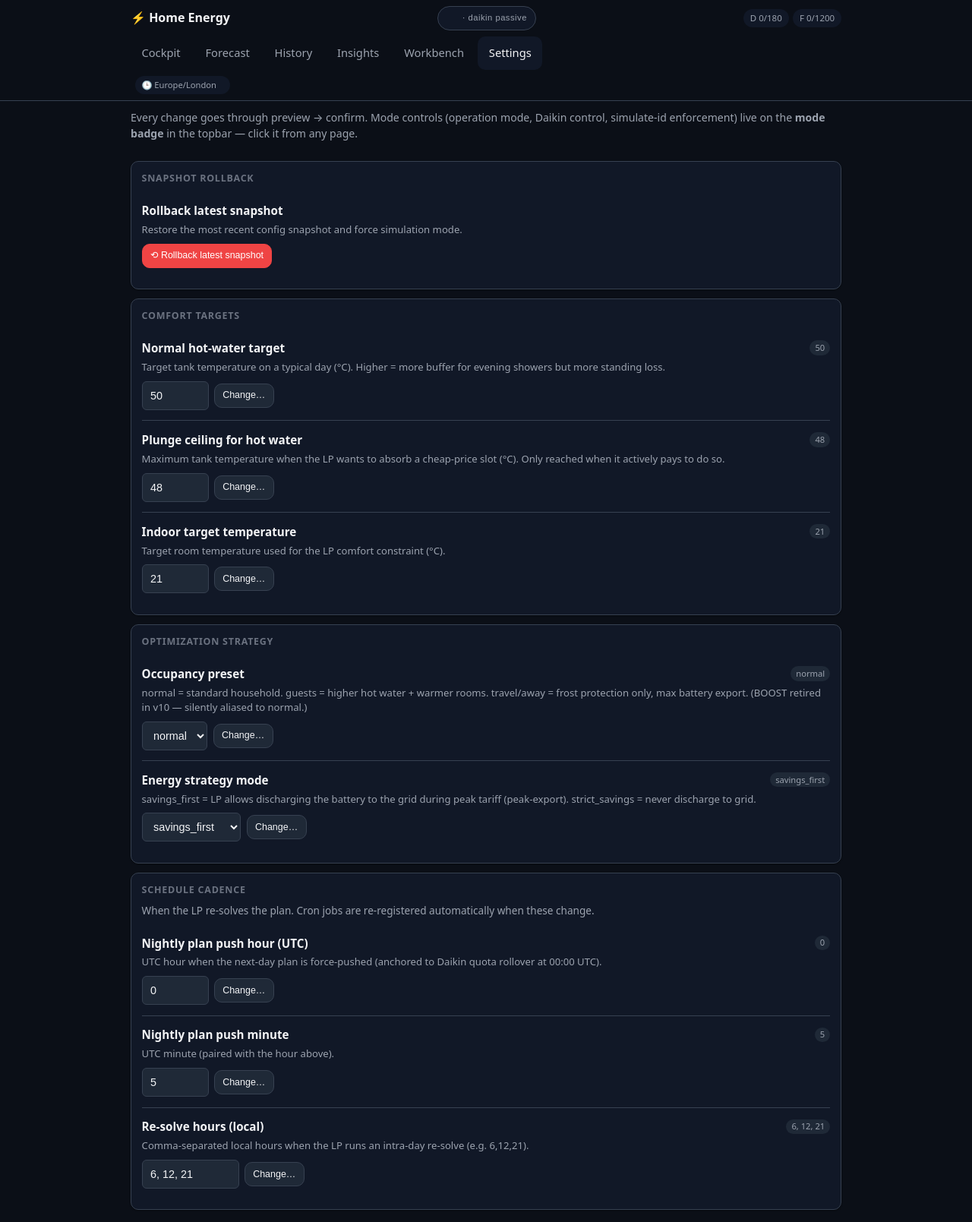
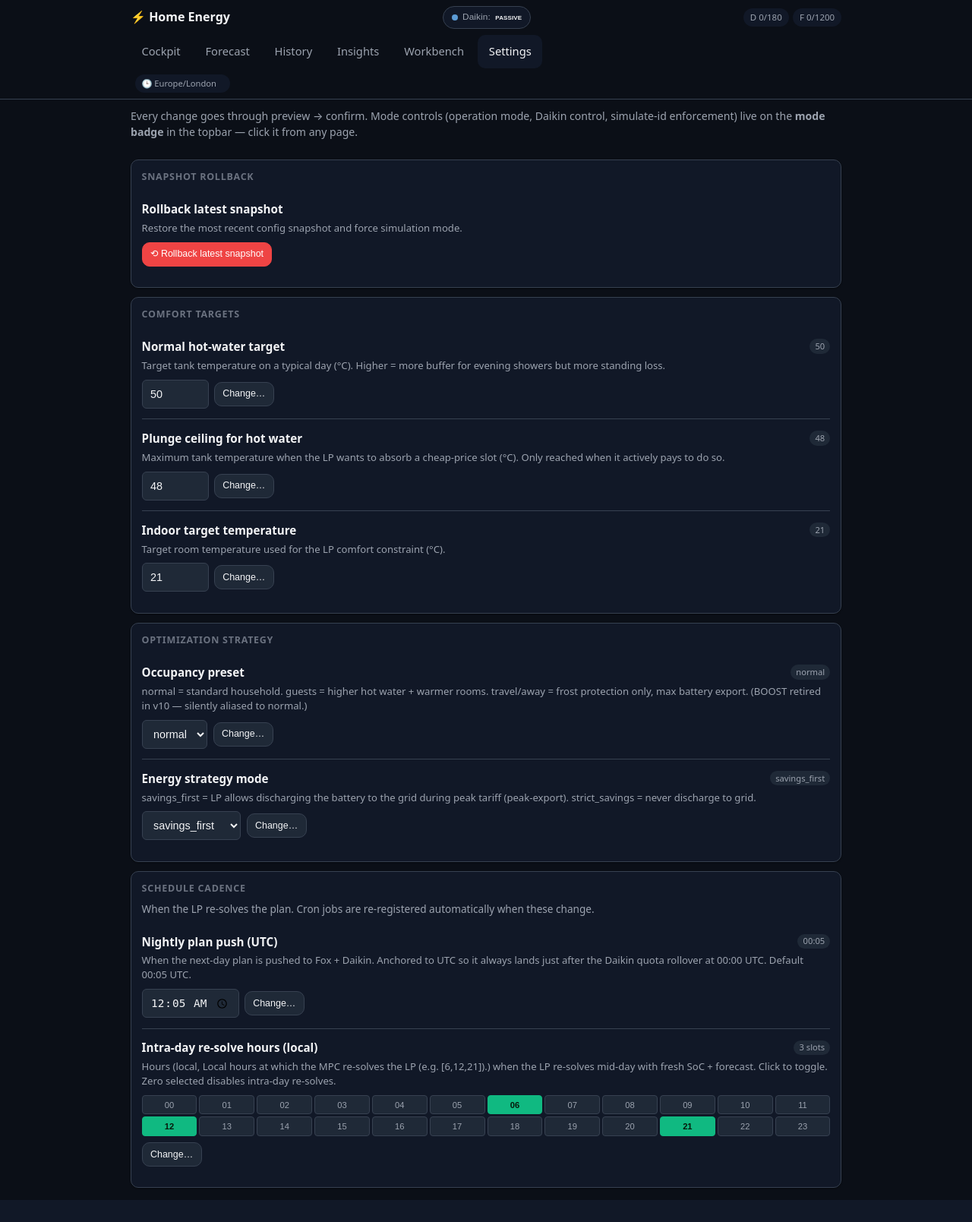
Before and after one commit to albinati/home-energy-manager, a FastAPI app: page /settings in a window 1280 px wide. Shown: the whole page at 76% size. After the commit the page ends 1580 px from the top, so only its background shows below. Run offline with FastAPI, Linux system fonts and the light colour scheme; data that the repository does not hold is empty.

Commit message:
feat(ux): neutral topbar mode badge + time picker + 24-cell MPC hours grid
Three items from the UX feedback list:

1. Topbar mode badge: passive is the *desired* default state (firmware
   runs the HP autonomously on the weather curve), so the old
   orange-warning-style "daikin passive" sub-label read as "something
   is wrong". Now a neutral chip with a small blue dot for passive /
   warning-orange dot for active (since active = service actively
   writing to Daikin, which *is* a more attention-worthy mode). The
   retired OPERATION_MODE reference is gone (test updated to assert
   the new data-daikin + data-require-sim contract).

2. LP_PLAN_PUSH_HOUR + LP_PLAN_PUSH_MINUTE: two spinbox fields was
   awful. Now one <input type="time"> that applies both keys via
   /api/v1/settings/batch in a single simulate → confirm.

3. LP_MPC_HOURS: CSV text input ("6,9,12,15") replaced with a 24-cell
   toggle grid — click the hours the LP should re-solve at. Badge
   shows the count. Applies as a list via the existing per-key PUT.

Co-Authored-By: Claude Opus 4.7 (1M context) <noreply@anthropic.com>

```diff
--- a/src/api/static/css/cockpit.css
+++ b/src/api/static/css/cockpit.css
@@ -56,27 +56,34 @@ a { color: inherit; text-decoration: none; }
 }
 .brand { grid-area: brand; font-weight: 600; font-size: 1rem; }
 
-/* Mode badge — clickable summary of DAIKIN_CONTROL_MODE + REQUIRE_SIMULATION_ID */
+/* Mode badge — compact clickable Daikin-control indicator.
+ *
+ * Passive is the default + *desired* state (firmware runs the heat pump
+ * on its own curve); the old pill used a warning-orange "simulation"
+ * style which read as "something is wrong". Now: neutral chip always,
+ * subtle dot colour to hint at the mode, and a terse "Daikin: passive"
+ * label so first-time viewers understand what they're looking at.
+ */
 .mode-badge {
     grid-area: badge;
     appearance: none;
     background: var(--bg-card);
     border: 1px solid var(--border);
-    color: var(--text);
-    padding: 0.35rem 0.7rem;
+    color: var(--text-dim);
+    padding: 0.3rem 0.65rem;
     border-radius: 999px;
-    font-size: 0.78rem;
-    font-weight: 600;
-    letter-spacing: 0.04em;
+    font-size: 0.74rem;
+    font-weight: 500;
+    letter-spacing: 0.01em;
     cursor: pointer;
     display: inline-flex;
     align-items: center;
     gap: 0.4rem;
-    min-height: 32px;
+    min-height: 30px;
     justify-self: center;
     line-height: 1;
 }
-.mode-badge:hover { border-color: var(--text-dim); }
+.mode-badge:hover { border-color: var(--text-dim); color: var(--text); }
 .mode-badge:active { transform: scale(0.97); }
 .mode-badge .mode-dot {
     display: inline-block;
@@ -84,32 +91,31 @@ a { color: inherit; text-decoration: none; }
     height: 8px;
     border-radius: 50%;
     flex-shrink: 0;
+    background: var(--text-dim);
 }
-.mode-badge .mode-sub {
-    color: var(--text-dim);
-    font-weight: 400;
-    font-size: 0.7rem;
+.mode-badge .mode-label { color: var(--text-dim); font-weight: 500; }
+.mode-badge .mode-value { color: var(--text); font-weight: 600; font-variant: small-caps; }
+
+/* Passive = firmware autonomous (normal). Neutral blue dot to say "this is
+ * the default; nothing is wrong." Active = LP controls the HP: warmer tone
+ * to flag that the service is writing to the device. */
+.mode-badge[data-daikin="passive"] .mode-dot { background: #5b9bd5; }
+.mode-badge[data-daikin="active"] {
+    border-color: rgba(245,158,11,0.5);
 }
-.mode-badge[data-mode="operational"] {
-    background: rgba(16,185,129,0.12);
-    border-color: rgba(16,185,129,0.5);
+.mode-badge[data-daikin="active"] .mode-dot {
+    background: var(--warn);
+    box-shadow: 0 0 6px var(--warn);
 }
-.mode-badge[data-mode="operational"] .mode-dot {
-    background: var(--ok);
-    box-shadow: 0 0 6px var(--ok);
+/* Simulate-id enforcement on: show a tiny 🔒 after the label. */
+.mode-badge[data-require-sim="true"]::after {
+    content: "🔒";
+    font-size: 0.72rem;
+    opacity: 0.75;
 }
-.mode-badge[data-mode="simulation"] {
-    background: rgba(245,158,11,0.12);
-    border-color: rgba(245,158,11,0.5);
-    background-image: repeating-linear-gradient(45deg,
-        transparent 0, transparent 6px,
-        rgba(245,158,11,0.08) 6px, rgba(245,158,11,0.08) 12px);
-}
-.mode-badge[data-mode="simulation"] .mode-dot { background: var(--warn); }
-.mode-badge[data-mode="unknown"] { opacity: 0.6; }
 @media (max-width: 480px) {
-    .mode-badge .mode-sub { display: none; }
-    .mode-badge .mode-label { font-size: 0.72rem; }
+    .mode-badge .mode-label { display: none; }
+    .mode-badge { padding: 0.3rem 0.55rem; }
 }
 .tabs { grid-area: tabs; display: flex; gap: 0.25rem; overflow-x: auto; -webkit-overflow-scrolling: touch; scrollbar-width: none; }
 .tabs::-webkit-scrollbar { display: none; }
@@ -512,6 +518,36 @@ body.is-optimizing .fresh-chip[data-source="plan"] {
 .daikin-controls.is-disabled input,
 .daikin-controls.is-disabled button {
     pointer-events: none;
+}
+
+/* MPC hours 24-cell toggle grid (replaces the CSV text input). */
+.mpc-grid {
+    display: grid;
+    grid-template-columns: repeat(12, minmax(0, 1fr));
+    gap: 3px;
+    margin: 0.55rem 0;
+}
+@media (max-width: 480px) {
+    .mpc-grid { grid-template-columns: repeat(6, minmax(0, 1fr)); }
+}
+.mpc-cell {
+    appearance: none;
+    border: 1px solid var(--border);
+    background: var(--bg-card-2);
+    color: var(--text-dim);
+    font-size: 0.7rem;
+    font-variant-numeric: tabular-nums;
+    padding: 0.35rem 0;
+    border-radius: 4px;
+    cursor: pointer;
+    transition: background 80ms ease, color 80ms ease, border-color 80ms ease;
+}
+.mpc-cell:hover { border-color: var(--text-dim); color: var(--text); }
+.mpc-cell.is-on {
+    background: var(--cheap);
+    border-color: var(--cheap);
+    color: #08180a;
+    font-weight: 600;
 }
 
 /* Layout */
--- a/src/api/static/js/settings.js
+++ b/src/api/static/js/settings.js
@@ -125,6 +125,89 @@
     });
   }
 
+  /* ---------------------------------------------------------------------
+   * Composite controls — two pain points from user feedback:
+   *   1. Hour + minute as two separate spinbox fields was awful. Renders
+   *      as a single <input type="time"> and applies both keys in one
+   *      batch so simulate → confirm fires only once.
+   *   2. LP_MPC_HOURS was a CSV text input. Renders as a 24-cell
+   *      hour-of-day toggle grid; users click the hours they want.
+   * ---------------------------------------------------------------------
+   */
+
+  function renderPlanPushTime(hourItem, minuteItem, container) {
+    const hh = String(hourItem.value ?? 0).padStart(2, '0');
+    const mm = String(minuteItem.value ?? 0).padStart(2, '0');
+    const block = document.createElement('div');
+    block.className = 'setting-block';
+    block.innerHTML = `
+      <div class="setting-head">
+        <h3 class="setting-name">Nightly plan push (UTC)</h3>
+        <span class="status-badge">${hh}:${mm}</span>
+      </div>
+      <p class="setting-desc">When the next-day plan is pushed to Fox + Daikin. Anchored to UTC so it always lands just after the Daikin quota rollover at 00:00 UTC. Default 00:05 UTC.</p>
+      <div class="setting-actions">
+        <input type="time" id="planPushTime" value="${hh}:${mm}" step="60" style="width:8rem;">
+        <button class="btn btn-secondary btn-sm" id="btnApplyPlanPushTime">Change…</button>
+      </div>`;
+    container.appendChild(block);
+    block.querySelector('#btnApplyPlanPushTime').addEventListener('click', async () => {
+      const raw = block.querySelector('#planPushTime').value || '00:05';
+      const [h, m] = raw.split(':').map(n => parseInt(n, 10));
+      if (isNaN(h) || isNaN(m)) { toast('Invalid time', 'warn'); return; }
+      // Batch-apply both keys in one simulate → confirm round-trip so the
+      // user sees a single diff, not two.
+      const result = await wrapAction({
+        simulateUrl: '/api/v1/settings/batch/simulate',
+        applyUrl: '/api/v1/settings/batch',
+        body: { changes: { LP_PLAN_PUSH_HOUR: h, LP_PLAN_PUSH_MINUTE: m } },
+      });
+      if (result.applied) load();
+    });
+  }
+
+  function renderMpcHours(item, container) {
+    const current = new Set((item.value || []).map(Number));
+    const block = document.createElement('div');
+    block.className = 'setting-block';
+    block.innerHTML = `
+      <div class="setting-head">
+        <h3 class="setting-name">Intra-day re-solve hours (local)</h3>
+        <span class="status-badge" id="mpcHoursBadge">${current.size} slot${current.size === 1 ? '' : 's'}</span>
+      </div>
+      <p class="setting-desc">Hours (local, ${item.description || 'planner tz'}) when the LP re-solves mid-day with fresh SoC + forecast. Click to toggle. Zero selected disables intra-day re-solves.</p>
+      <div class="mpc-grid" role="group" aria-label="Re-solve hours">
+        ${Array.from({length: 24}, (_, h) => `
+          <button type="button" class="mpc-cell ${current.has(h) ? 'is-on' : ''}" data-hour="${h}">
+            ${String(h).padStart(2, '0')}
+          </button>
+        `).join('')}
+      </div>
+      <div class="setting-actions">
+        <button class="btn btn-secondary btn-sm" id="btnApplyMpcHours">Change…</button>
+      </div>`;
+    container.appendChild(block);
+    const pending = new Set(current);
+    const badge = block.querySelector('#mpcHoursBadge');
+    block.querySelectorAll('.mpc-cell').forEach(b => b.addEventListener('click', () => {
+      const h = parseInt(b.dataset.hour, 10);
+      if (pending.has(h)) { pending.delete(h); b.classList.remove('is-on'); }
+      else { pending.add(h); b.classList.add('is-on'); }
+      const n = pending.size;
+      badge.textContent = `${n} slot${n === 1 ? '' : 's'}`;
+    }));
+    block.querySelector('#btnApplyMpcHours').addEventListener('click', async () => {
+      const hours = Array.from(pending).sort((a, b) => a - b);
+      const result = await wrapAction({
+        method: 'PUT',
+        simulateUrl: `/api/v1/settings/${item.key}/simulate`,
+        applyUrl: `/api/v1/settings/${item.key}`,
+        body: { value: hours },
+      });
+      if (result.applied) load();
+    });
+  }
+
   async function load() {
     try {
       const resp = await jsonFetch('/api/v1/settings');
@@ -134,13 +217,13 @@
       // v10.2: DAIKIN_CONTROL_MODE + REQUIRE_SIMULATION_ID moved to the
       // topbar mode-switcher dialog. They no longer render here.
 
-      // Grouped sections
-      const groups = {
+      // Grouped sections — schedule uses composite renderers for its two
+      // awkward inputs (hour/minute pair → time picker; CSV hours → 24-cell grid).
+      const simple = {
         settingsComfort: ['DHW_TEMP_NORMAL_C', 'DHW_TEMP_COMFORT_C', 'INDOOR_SETPOINT_C'],
         settingsStrategy: ['OPTIMIZATION_PRESET', 'ENERGY_STRATEGY_MODE'],
-        settingsSchedule: ['LP_PLAN_PUSH_HOUR', 'LP_PLAN_PUSH_MINUTE', 'LP_MPC_HOURS'],
       };
-      Object.entries(groups).forEach(([containerId, keys]) => {
+      Object.entries(simple).forEach(([containerId, keys]) => {
         const c = $('#' + containerId);
         if (!c) return;
         c.innerHTML = '';
@@ -149,6 +232,17 @@
           if (item) renderInline(item, c);
         });
       });
+
+      const sched = $('#settingsSchedule');
+      if (sched) {
+        sched.innerHTML = '';
+        if (byKey.LP_PLAN_PUSH_HOUR && byKey.LP_PLAN_PUSH_MINUTE) {
+          renderPlanPushTime(byKey.LP_PLAN_PUSH_HOUR, byKey.LP_PLAN_PUSH_MINUTE, sched);
+        }
+        if (byKey.LP_MPC_HOURS) {
+          renderMpcHours(byKey.LP_MPC_HOURS, sched);
+        }
+      }
     } catch (e) {
       toast(`Settings: ${e.message}`, 'bad');
     }
--- a/src/api/templates/_layout.html
+++ b/src/api/templates/_layout.html
@@ -15,15 +15,12 @@
             <button id="modeBadge"
                     class="mode-badge"
                     type="button"
-                    data-mode="{{ operation_mode }}"
                     data-daikin="{{ daikin_control_mode }}"
                     data-require-sim="{{ 'true' if require_simulation_id else 'false' }}"
-                    title="Click to change operation mode, Daikin control, or simulate-id enforcement">
+                    title="Daikin control + simulate-id enforcement. Passive = heat pump runs on its own curve (normal). Active = the LP schedules tank + LWT.">
                 <span class="mode-dot"></span>
-                <span class="mode-label">{{ operation_mode|upper }}</span>
-                {% if daikin_control_mode == 'passive' %}
-                    <span class="mode-sub">· daikin passive</span>
-                {% endif %}
+                <span class="mode-label">Daikin:</span>
+                <span class="mode-value">{{ daikin_control_mode }}</span>
             </button>
             <nav class="tabs" aria-label="Pages">
                 <a href="/" class="tab {% if active_page == 'cockpit' %}is-active{% endif %}">Cockpit</a>
```
Also changed, not shown: tests/api/test_pages.py (+5 -2 lines).
